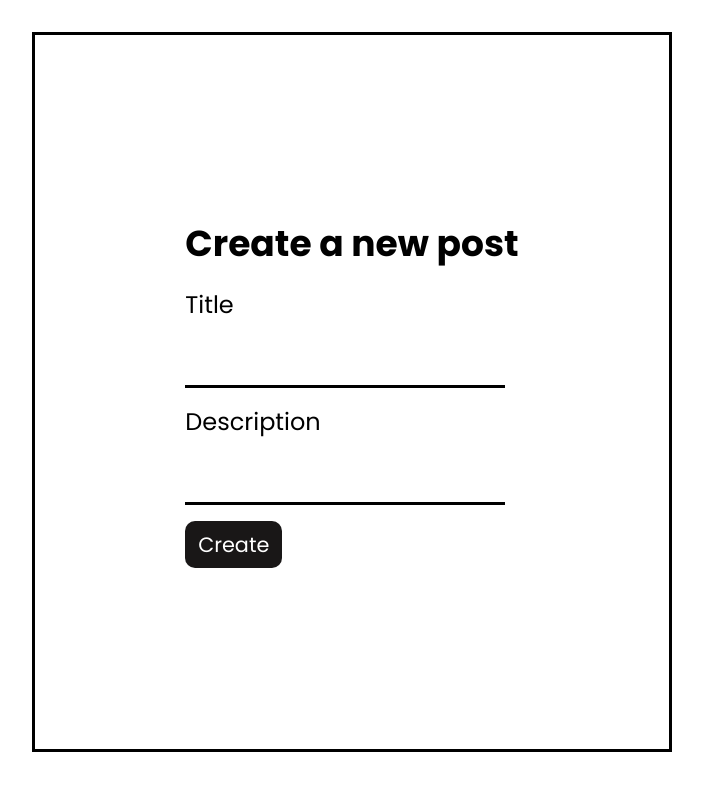
After one commit to afraaz2002/devduopart2, a web app: file frontend/views/newpost.html in a window 1280 px wide. The commit adds this page. Shown: the whole page, without its empty margins (288-991 px from the left). Run offline with its HTML, style and script files only (its server is not run), Linux system fonts and the light colour scheme.

Commit message:
frontend-3

```diff
--- a/frontend/public/style.css
+++ b/frontend/public/style.css
@@ -167,3 +167,17 @@
     margin-top: 1.5rem;
     gap: 1rem;
 }
+
+.new-post{
+    width: 50%;
+    min-height: 90vh;
+    border: 3px solid black;
+    margin: 2rem auto;
+}
+
+.new{
+   flex-direction: column;
+   align-items: flex-start;
+   font-size: 1.5rem;
+   gap: 1rem;
+}
--- /dev/null
+++ b/frontend/views/newpost.html
@@ -0,0 +1,23 @@
+<!DOCTYPE html>
+<html lang="en">
+<head>
+    <meta charset="UTF-8">
+    <meta name="viewport" content="width=device-width, initial-scale=1.0">
+    <title>Add new post</title>
+    <link rel="stylesheet" href="../public/style.css">
+</head>
+<body>
+    <div class="new-post flex">
+        <form action="/new" method="POST" class="new flex" >
+            <h2>Create a new post</h2>
+            <label for="username">Title</label>
+            <input type="text" id="Title" name="Title" class="input-box" required>
+
+            <label for="email">Description</label>
+            <input type="text" id="Description" name="Description" class="input-box" required>
+
+            <button type="submit" class="login-btn">Create</button>
+        </form>
+    </div>
+</body>
+</html>
--- a/frontend/views/posts.html
+++ b/frontend/views/posts.html
@@ -13,6 +13,7 @@
         <div class="posts-heading flex">
             <h1>View your posts</h1>
             <button class="login-btn" style="background-color: darkblue;">Add new post</button>
+
         </div>
 
         <div class="user-posts">
```
